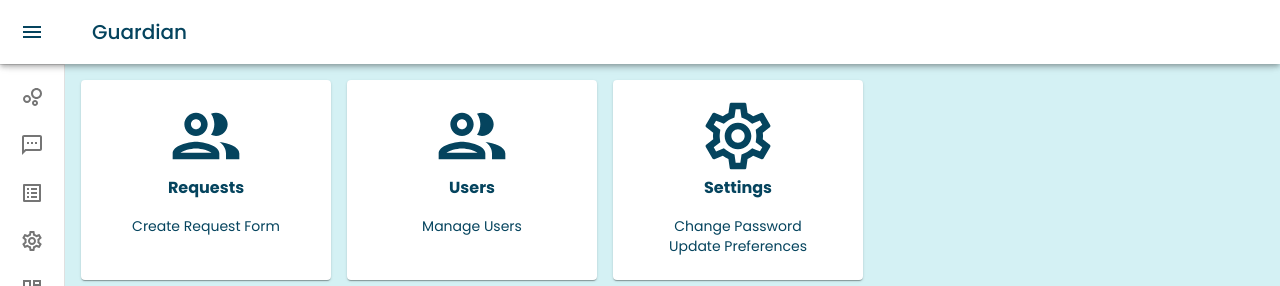
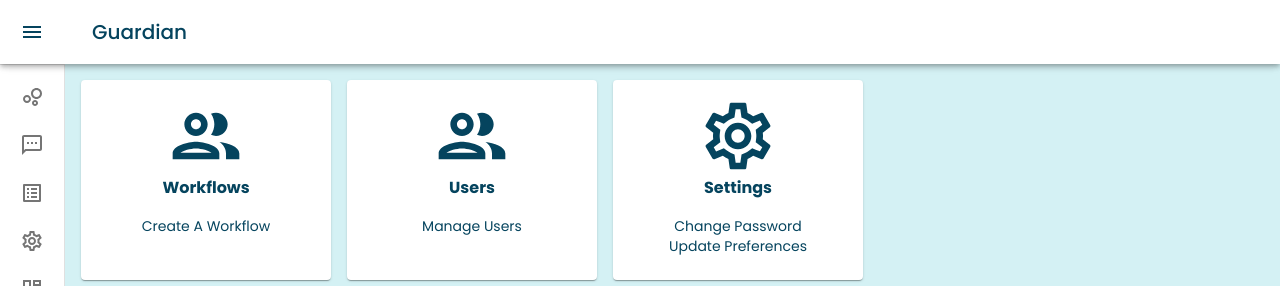
Before and after one commit to ErnestPenaJr/Guardian, a React (Vite) app in the folder guardian/guardianUI/: page / in a window 1280 px wide. Shown: the top 286 px of the page. Built offline with nearby package versions, Linux system fonts and the light colour scheme.

Commit message:
add workflow to admin dash

```diff
--- a/guardian/guardianUI/src/pages/AdminDashboard.tsx
+++ b/guardian/guardianUI/src/pages/AdminDashboard.tsx
@@ -11,9 +11,9 @@ export default function AdminDashboard() {
                     <CardContent>
                         <Stack alignItems="center">
                             <PeopleOutlined sx={{ color: '#05445E', fontSize: '80px', justifyContent: 'center' }} />
-                            <Typography sx={{ color: '#05445E', fontWeight: 'bold' }}>Requests</Typography>
+                            <Typography sx={{ color: '#05445E', fontWeight: 'bold' }}>Workflows</Typography>
                             <Link href="/admin/newrequest" variant="body2" sx={{ color: '#05445E', textAlign: 'center', textDecoration: 'none', mt: 2 }}>
-                                Create Request Form
+                                Create A Workflow
                             </Link>
                         </Stack>
                     </CardContent>
```
